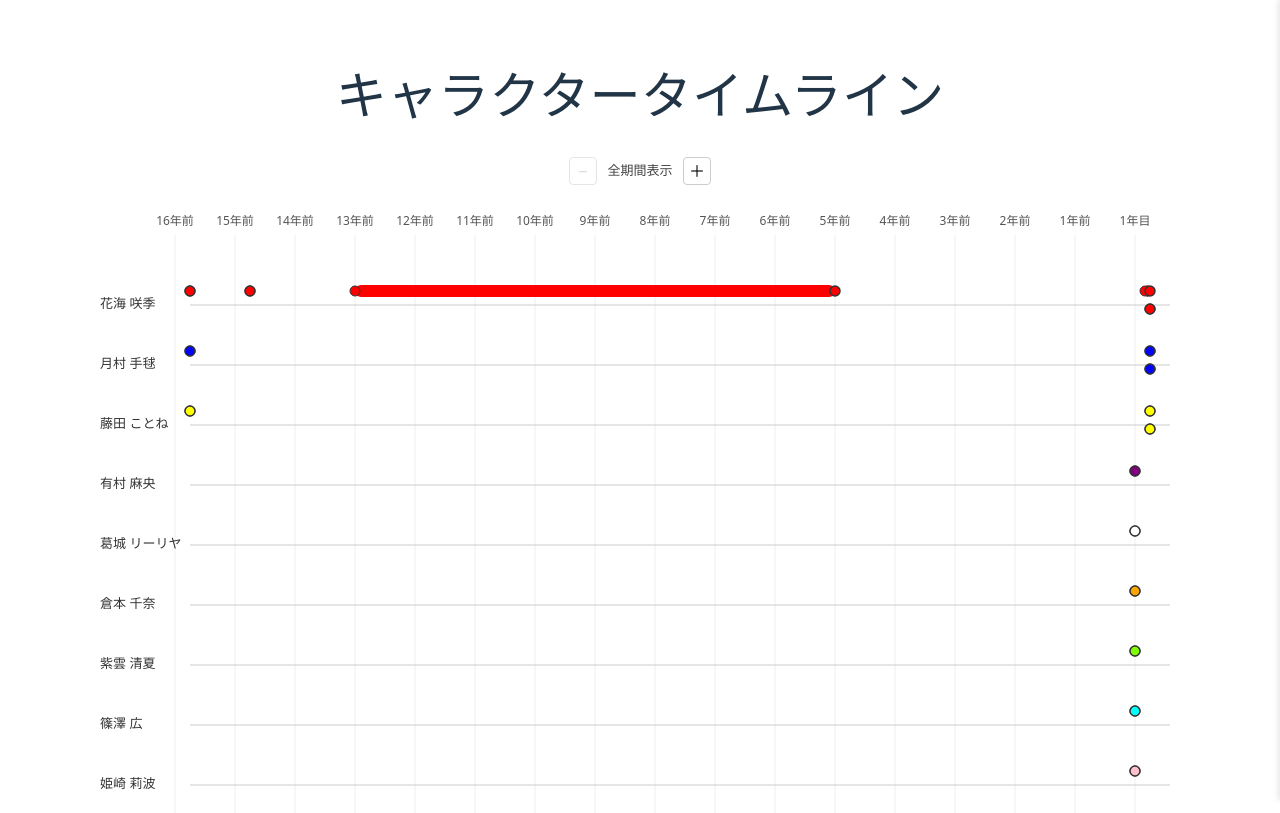
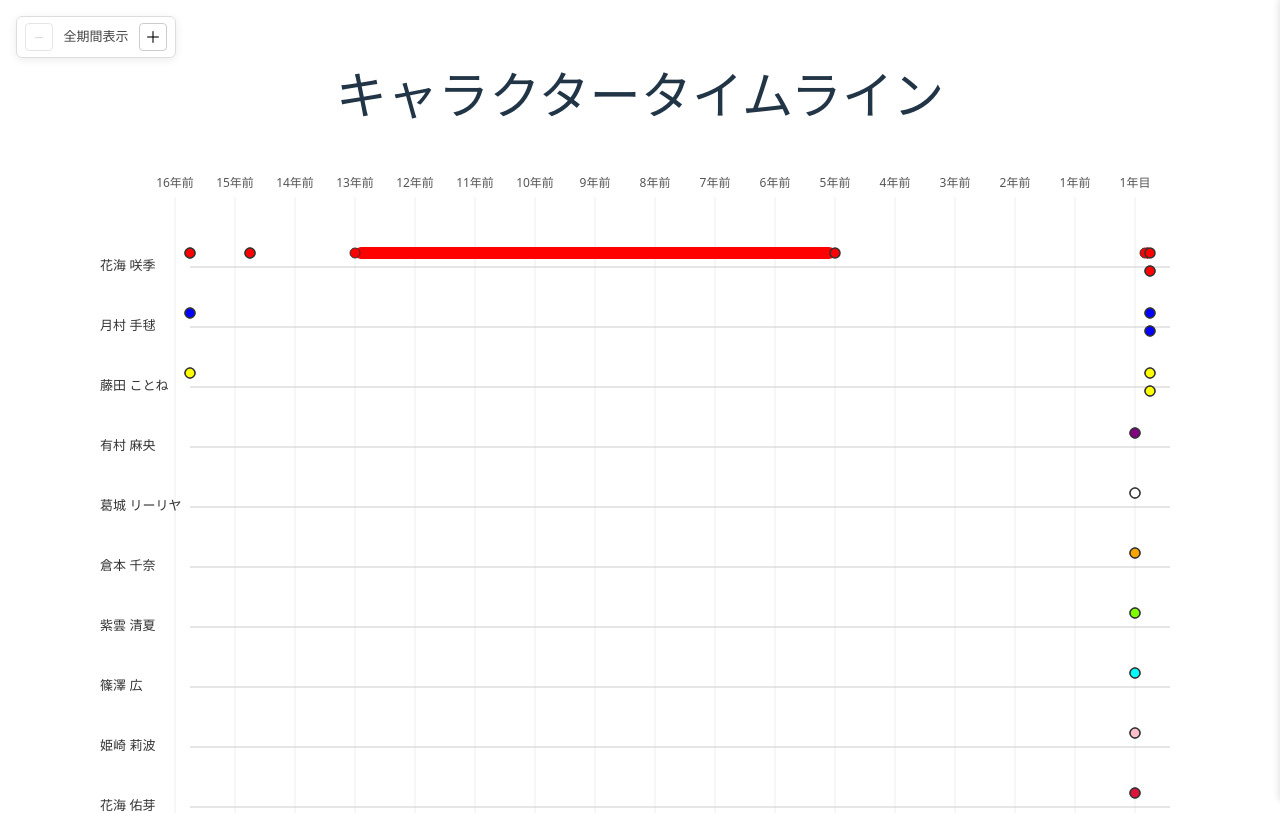
Before and after one commit to rectaris/gakumasu-timeline, a Vue app: page / in a window 1280 px wide. Shown: the top 813 px of the page. Built offline with nearby package versions, Linux system fonts and the light colour scheme.

Commit message:
zoom layout update

```diff
--- a/src/App.vue
+++ b/src/App.vue
@@ -659,10 +659,18 @@ body {
 }
 
 .zoom-controls {
-  margin-bottom: 10px;
+  position: fixed;
+  top: 16px;
+  left: 16px;
   display: inline-flex;
   align-items: center;
   gap: 8px;
+  padding: 6px 8px;
+  background: rgba(255, 255, 255, 0.92);
+  border: 1px solid #ddd;
+  border-radius: 6px;
+  box-shadow: 0 2px 8px rgba(0, 0, 0, 0.08);
+  z-index: 1100;
 }
 
 .zoom-button {
```
